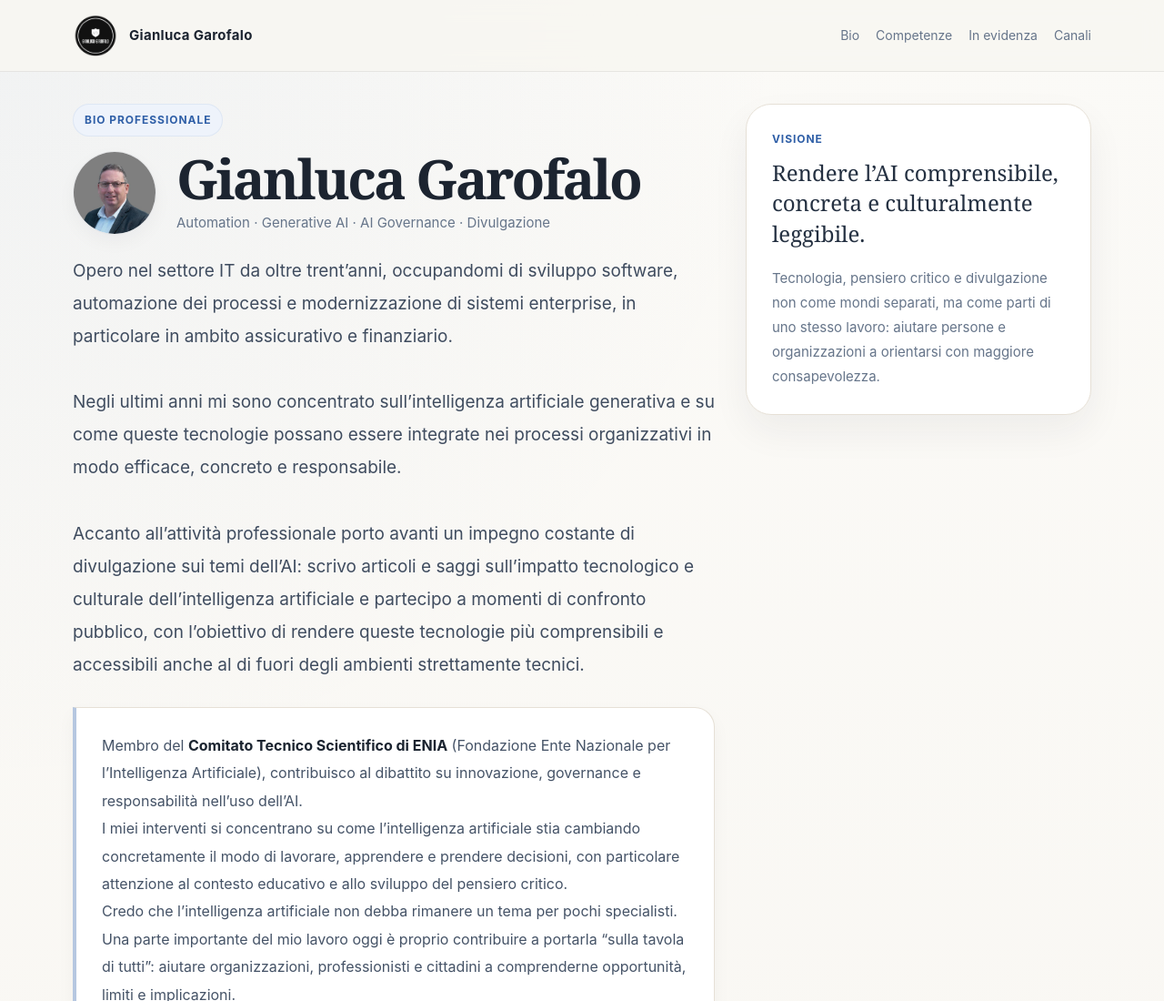
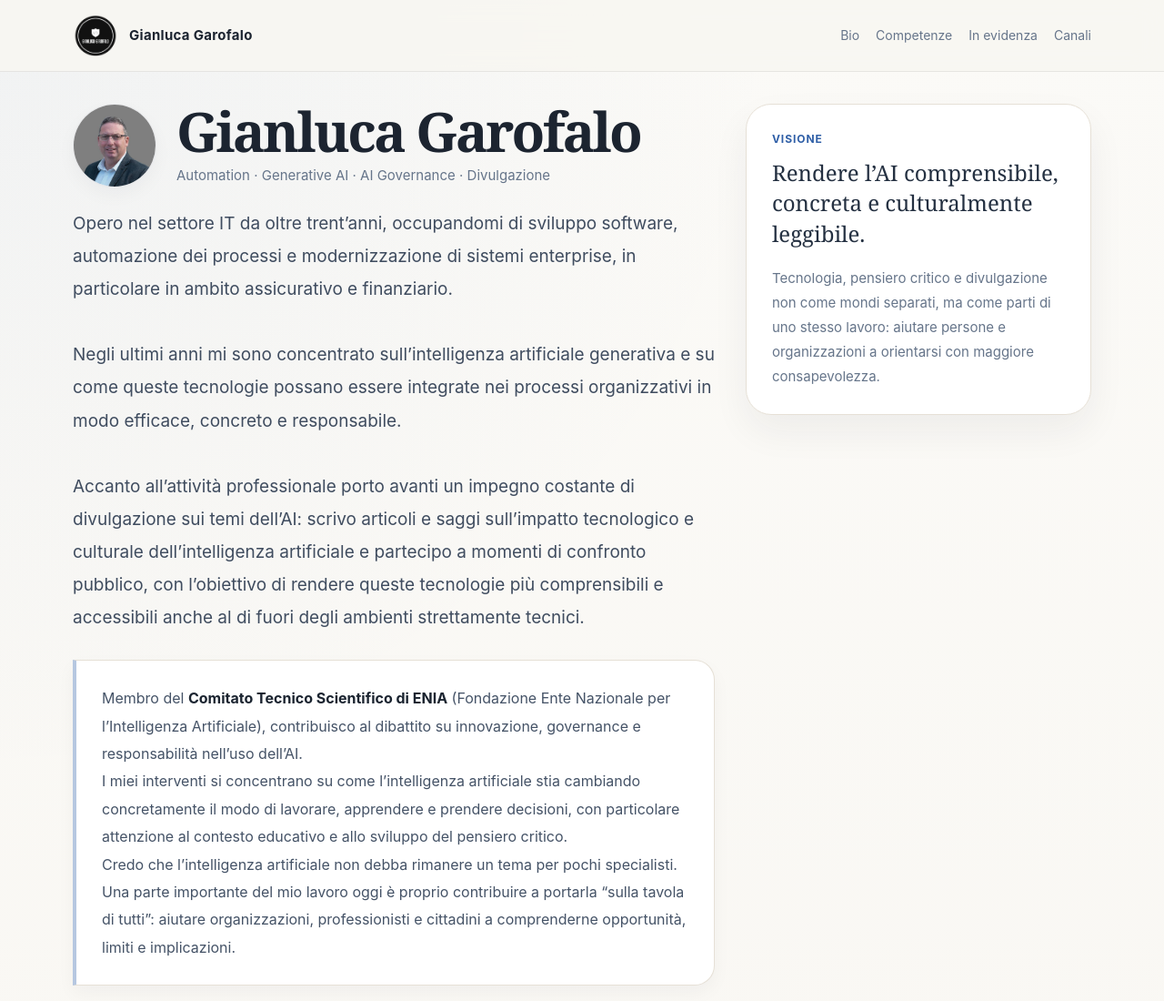
Before and after one commit to ggarofalo-dev/ggarofalo-dev.github.io, a plain HTML site: page index.html in a window 1280 px wide. Shown: the top 1100 px of the page at 91% size. Drawn offline with Linux system fonts and the light colour scheme.

Commit message:
Update index.html

```diff
--- a/index.html
+++ b/index.html
@@ -563,7 +563,7 @@
 
     <section class="hero" id="bio">
       <div class="hero-main">
-        <div class="eyebrow">Bio professionale</div>
+        <!--div class="eyebrow">Bio professionale</div-->
 
         <div class="hero-head">
           <div class="profile-photo">
```
